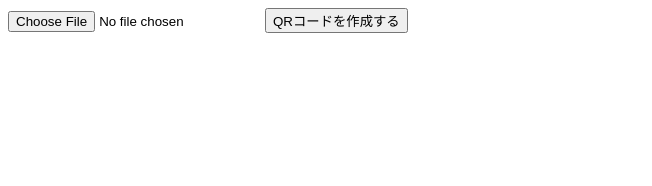
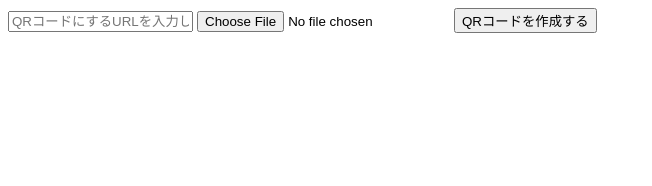
Before and after one commit to kado-kado/QR, a plain HTML site: page index.html in a window 1280 px wide. Shown: the whole page, without its empty margins (0-652 px from the left). Drawn offline with Linux system fonts and the light colour scheme.

Commit message:
Update index.html

```diff
--- a/index.html
+++ b/index.html
@@ -1,9 +1,10 @@
 <!DOCTYPE html>
 <html>
 <head>
-    <title>QRコード</title>
+    <title>QRコード生成とマスク</title>
 </head>
 <body>
+    <input type="text" id="urlInput" placeholder="QRコードにするURLを入力してください">
     <input type="file" id="imageInput">
     <button onclick="generateQRCode()">QRコードを作成する</button>
     <div id="qrCodeContainer">
```
